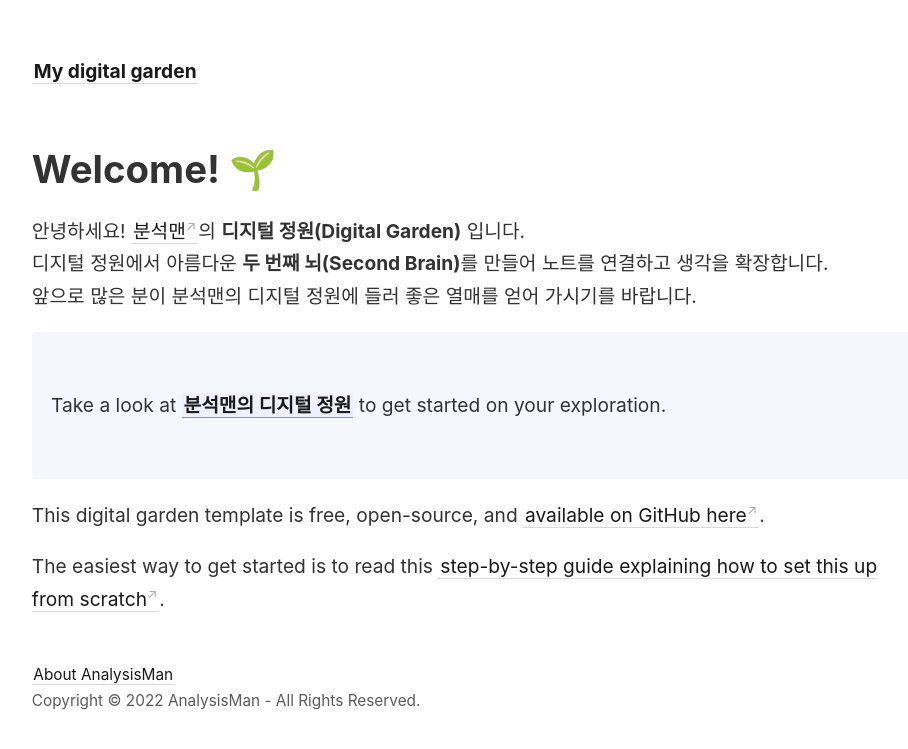
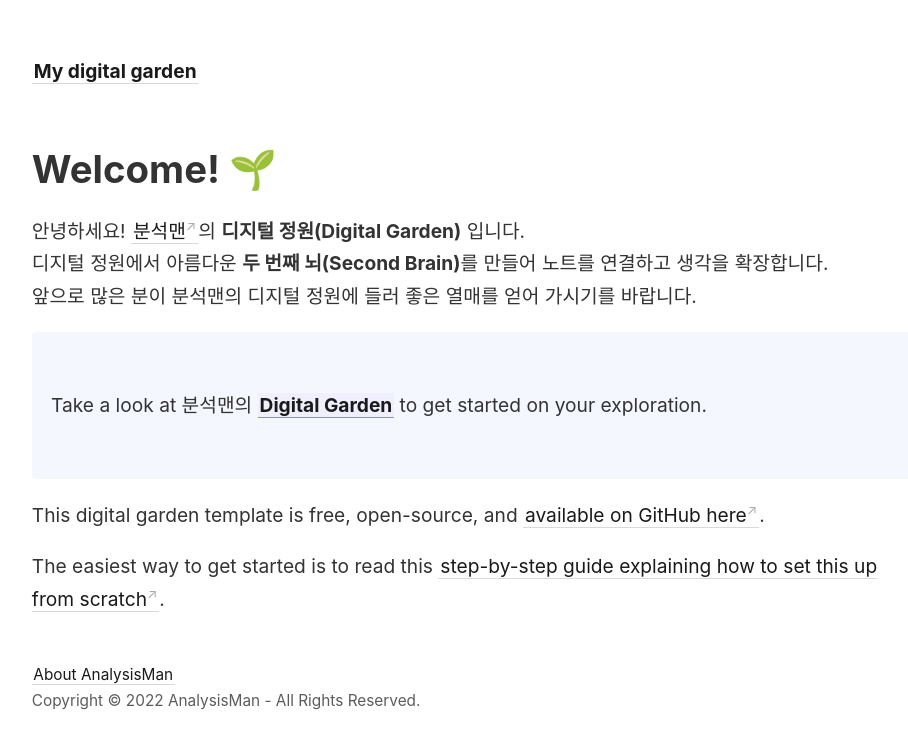
Before and after one commit to analysisman/secondbrain, a Jekyll site: the page built from _pages/index.md, in a window 1280 px wide. Shown: the top 749 px of the page, without its empty margins (45-953 px from the left). Built offline with Jekyll 4.4.1, drawn with Linux system fonts in a browser that asks for light colours.

Commit message:
2022.05.08-2_DigitalGarden_Commit

```diff
--- a/_pages/index.md
+++ b/_pages/index.md
@@ -13,7 +13,7 @@ permalink: /
 <br>
 
 <p style="padding: 3em 1em; background: #f5f7ff; border-radius: 4px;">
-  Take a look at <span style="font-weight: bold">[[분석맨의 디지털 정원]]</span> to get started on your exploration.
+  Take a look at 분석맨의 <span style="font-weight: bold">[[Digital Garden]]</span> to get started on your exploration.
 </p>
 
 This digital garden template is free, open-source, and [available on GitHub here](https://github.com/maximevaillancourt/digital-garden-jekyll-template).
```
Also changed, not shown: _notes/_Index_of__notes.md (+1 -1 lines), _notes/Digital Garden.md (renamed from _notes/분석맨의 디지털 정원.md).
